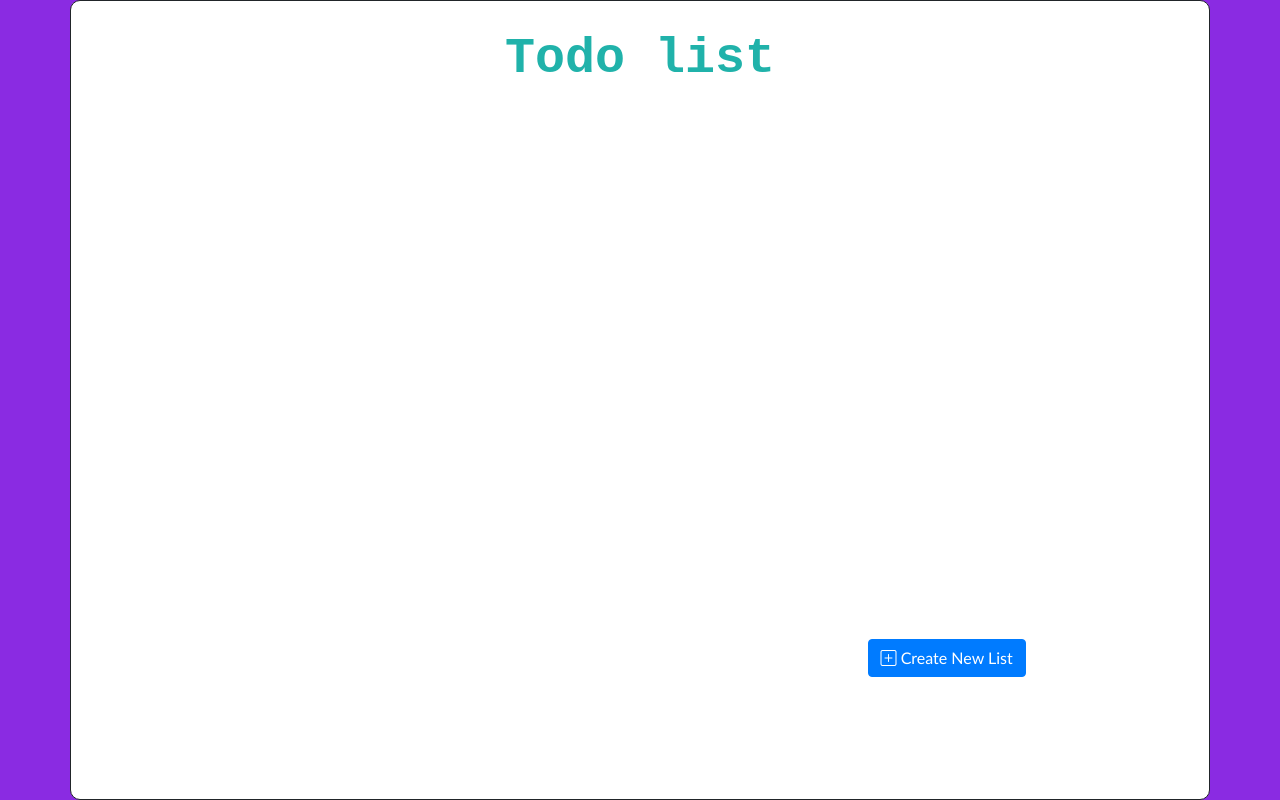
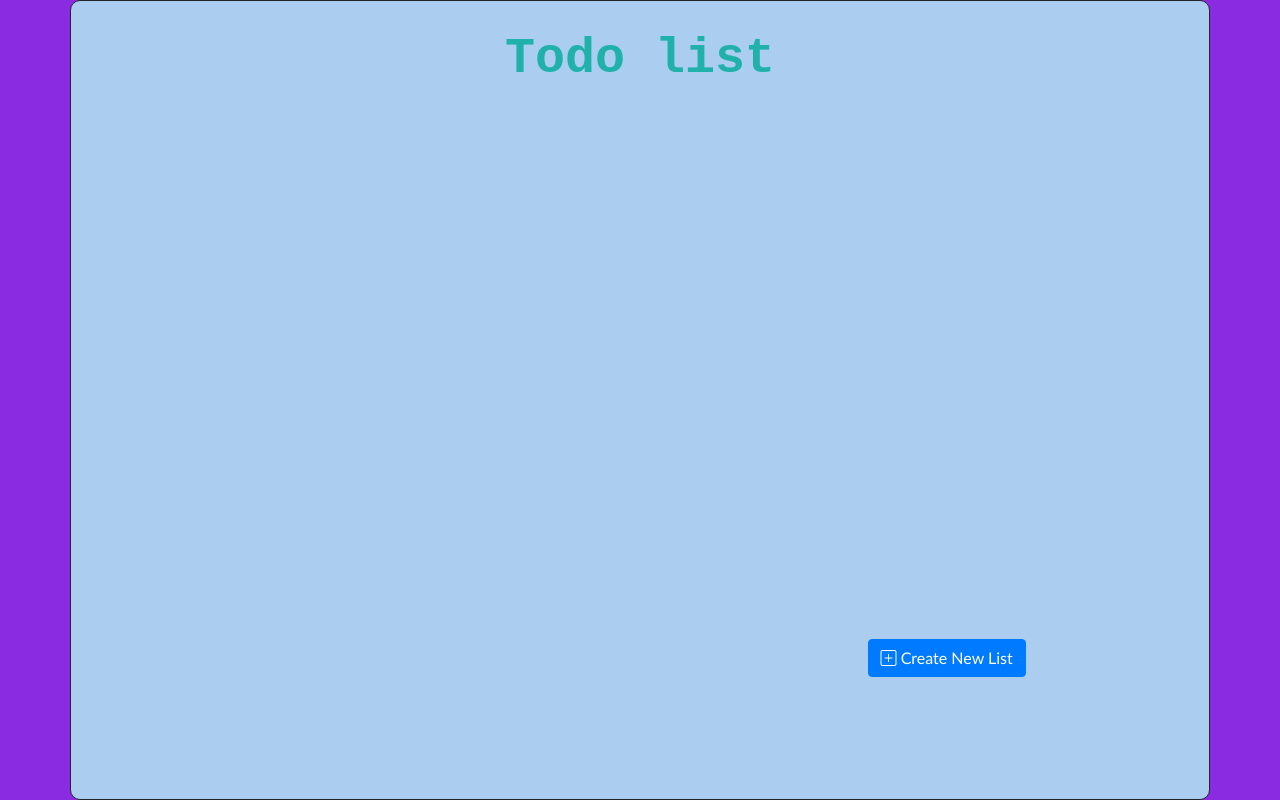
Before and after one commit to rikfo/angulat-todoList, an Angular app: page /lists in a window 1280 px wide. Built offline with nearby package versions, Linux system fonts and the light colour scheme.

Commit message:
Update app.component.css

```diff
--- a/src/app/app.component.css
+++ b/src/app/app.component.css
@@ -2,7 +2,7 @@
     position: absolute;
     width: 700px auto;
     height: 600px auto;
-    background-color: white;
+    background-color: #abcdef;
     margin: auto;
     padding: 20px;
     top:0;
```
